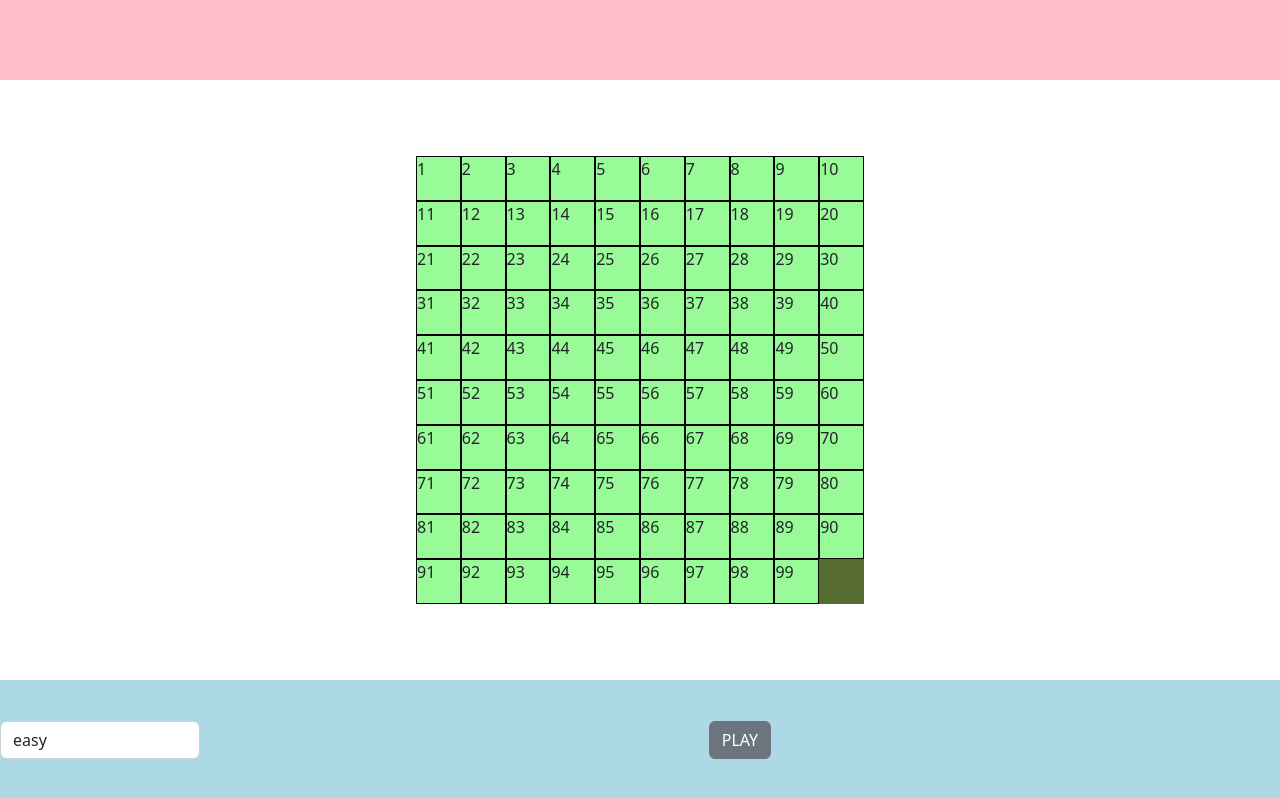
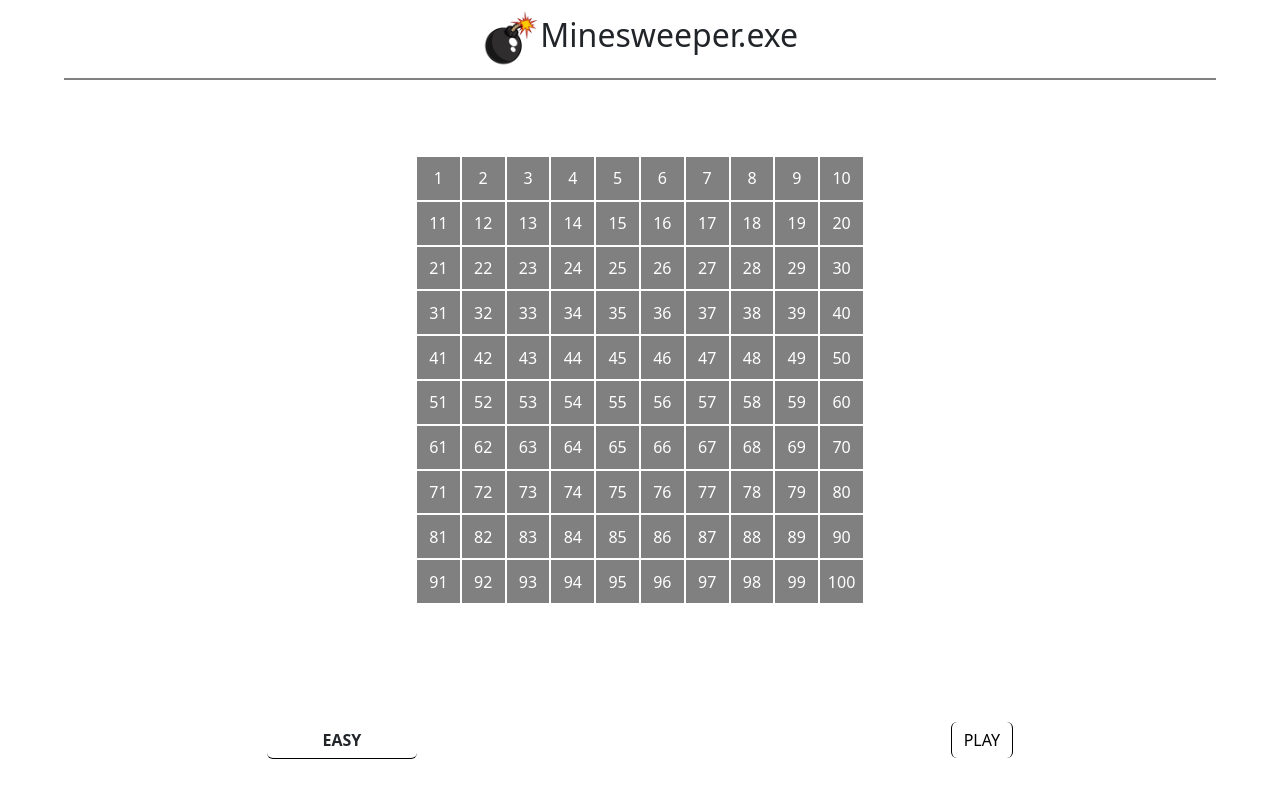
Before and after one commit to GioGreco/js-grafica-cm, a plain HTML site: page index.html in a window 1280 px wide. Both pictures are taken after a click on the button "PLAY". Drawn offline with nearby package versions, Linux system fonts and the light colour scheme.

Commit message:
raw game

```diff
--- a/css/style.css
+++ b/css/style.css
@@ -8,9 +8,11 @@
 
 /* HEADER */
 header{
-    width: 100%;
+    width: 90%;
     height: 80px;
-    background-color: pink;
+    margin: 0 auto;
+    background-color: white;
+    border-bottom: 2px solid grey;
 }
 
 /* MAIN */
@@ -24,18 +26,33 @@ main #gameField{
     height: 100%;
 }
 
+@keyframes showGrid{
+    0%{
+        width: 0;
+        height: 0;
+    }
+    100%{
+        width: 35vw;
+        height: 35vw;
+    }
+}
+
 main .grid{
     display: flex;
     flex-flow: row wrap;
     justify-content: flex-start;
-    width: 35vw;
-    height: 35vw;
-    background-color: darkolivegreen;
+    background-color: darkslategrey;
+    animation: showGrid 1s ease-in-out forwards;
 }
 
 main .cell{
-    border: 1px solid black;
-    background-color: palegreen;
+    border: 1px solid white;
+    background-color: grey;
+    cursor: pointer;
+    display: flex;
+    align-items: center;
+    justify-content: center;
+    color: white;
 }
 
 .easy{
@@ -52,23 +69,59 @@ main .cell{
     width: calc(100% / 7);
     height: calc(100% / 7);
 }
+
+.chosen{
+    background-color: lightgreen !important;
+}
+
+.loss{
+    background-color: palevioletred !important;
+}
+
+main #gameOver{
+    position: absolute;
+    width: 100%;
+    height: calc(100% - 200px);
+    background-color: rgba(0,0,0,0.5);
+    top: 80px;
+    color: orange;
+}
 /* FOOTER */
 footer{
     width: 100%;
     height: 120px;
-    background-color: lightblue;
+    background-color: white;
 }
 
 footer #play-button{
     display: inline-block;
-    margin: 0 auto;
+    background-color: transparent;
+    border: none;
+    border-left: 1px solid black;
+    border-right: 1px solid black;
+    color: black;
+    transition: none;
+}
+
+footer #play-button:hover{
+    background-color: palegreen;
+    color: white;
+    border: none;
 }
 
 footer #level{
-    width: 200px;
+    width: 150px;
+    background-color: transparent;
+    border: none;
+    text-align: center;
+    border-bottom: 1px solid black;
+    outline: none;
+    transition: none;
+    cursor: pointer;
 }
 
-footer .buttons-wrapper{
-    width: 50%;
-    height: 100%;
+footer #level:hover{
+    border: none;
+    background-color: lightsalmon;
+    color: white;
 }
--- a/index.html
+++ b/index.html
@@ -4,6 +4,7 @@
     <meta charset="UTF-8">
     <meta http-equiv="X-UA-Compatible" content="IE=edge">
     <meta name="viewport" content="width=device-width, initial-scale=1.0">
+    <link rel="stylesheet" href="https://cdnjs.cloudflare.com/ajax/libs/font-awesome/6.2.0/css/all.min.css" integrity="sha512-xh6O/CkQoPOWDdYTDqeRdPCVd1SpvCA9XXcUnZS2FmJNp1coAFzvtCN9BmamE+4aHK8yyUHUSCcJHgXloTyT2A==" crossorigin="anonymous" referrerpolicy="no-referrer" />
     <link href="https://cdn.jsdelivr.net/npm/bootstrap@5.2.2/dist/css/bootstrap.min.css" rel="stylesheet" integrity="sha384-Zenh87qX5JnK2Jl0vWa8Ck2rdkQ2Bzep5IDxbcnCeuOxjzrPF/et3URy9Bv1WTRi" crossorigin="anonymous">
     <title>Griglia Campo Minato</title>
     <script type="text/javascript" src="./js/myFunctions.js"></script>
@@ -11,19 +12,21 @@
 </head>
 <body>
     <div class="vh-100">
-        <header></header>
+        <header class="d-flex justify-content-center align-items-center">
+            <img class="h-75" src="./img/bomb.png" alt="bomb logo">
+            <h2>Minesweeper.exe</h2>
+        </header>
         <main>
             <div id="gameField" class="d-flex justify-content-center align-items-center">
 
             </div>
+            <div id="gameOver" class="d-flex flex-column justify-content-center align-items-center d-none">
+                <h2>Game Over</h2>
+                <div id="last-game-recap"></div>
+            </div>
         </main>
-        <footer class="d-flex justify-content-between align-items-center">
-            <!-- <div class="buttons-wrapper d-flex justify-content-around align-items-center">
-                <button class="btn btn-primary text-uppercase" value="easy">easy</button>
-                <button class="btn btn-primary text-uppercase" value="hard">hard</button>
-                <button class="btn btn-primary text-uppercase" value="impossible">impossible</button>
-            </div> -->
-            <select name="level" id="level" class="form-control">
+        <footer class="d-flex justify-content-around align-items-center">
+            <select name="level" id="level" class="form-control text-uppercase fw-bold">
                 <option value="easy">easy</option>
                 <option value="hard">hard</option>
                 <option value="impossible">impossible</option>
--- a/js/script.js
+++ b/js/script.js
@@ -5,8 +5,18 @@ const playBtn = document.getElementById('play-button');
 function mineSweeper(){
     const gameField = document.getElementById('gameField');
     const levelHTML = document.getElementById('level').value;
+    const grid = document.createElement('div');
+    const recap = document.getElementById('last-game-recap');
+
+    gameOver.classList.add('d-none');
+
     let totCells;
+    const TOT_BOMBS = 16;
+    let bombs = [];
     gameField.innerHTML = '';
+    let cells = [];
+    let bombsHTML = [];
+    let attempts = 0;
 
     switch(levelHTML){
         case 'easy':
@@ -21,10 +31,22 @@ function mineSweeper(){
             break;
     }
 
+    while(bombs.length < TOT_BOMBS){
+        const bomb = randomBetween(1, (totCells*totCells));
+        if(!(bombs.includes(bomb))){
+            bombs.push(bomb);
+        }
+    };
+
+    console.log(bombs);
+
     function createCell(cellNbr){
         const cell = document.createElement('div');
         cell.className = 'cell';
-        cell.innerHTML = `${cellNbr}`;
+        cell.innerHTML = `
+        <span>${cellNbr}</span>
+        `;
+
         if(totCells === 10){
             cell.classList.add('easy');
         }
@@ -34,16 +56,40 @@ function mineSweeper(){
         else{
             cell.classList.add('impossible');
         }
+
+        cell.addEventListener('click', function(){
+            this.classList.add('chosen');
+            attempts++;
+        })
+
         return cell;
     }
 
     function createGrid(){
-        const grid = document.createElement('div');
+        // const grid = document.createElement('div');
         grid.className = 'grid';
-        for(let i = 1; i < (totCells*totCells); i++){
-            grid.append(createCell(i))
+
+        for(let i = 1; i <= (totCells*totCells); i++){
+            const newCell = createCell(i);
+            cells.push(newCell);
+            if(bombs.includes(i)){
+                bombsHTML.push(newCell);
+                newCell.addEventListener('click', function(){
+                    for(let j = 0; j < bombsHTML.length; j++){
+                        bombsHTML[j].classList.add('loss');
+                        bombsHTML[j].innerHTML = `<i class="fa-solid fa-bomb"></i>`;
+                    }
+                    const gameOver = document.getElementById('gameOver');
+                    gameOver.classList.toggle('d-none');
+                    recap.innerHTML = `Punteggio Totale: ${attempts - 1}`;
+                })
+            }
+
+        grid.append(newCell);
         }
         gameField.append(grid);
+        console.log(bombsHTML);
+        console.log(cells);
     };
 
     createGrid();
```
Also changed, not shown: img/bomb.png (added).
